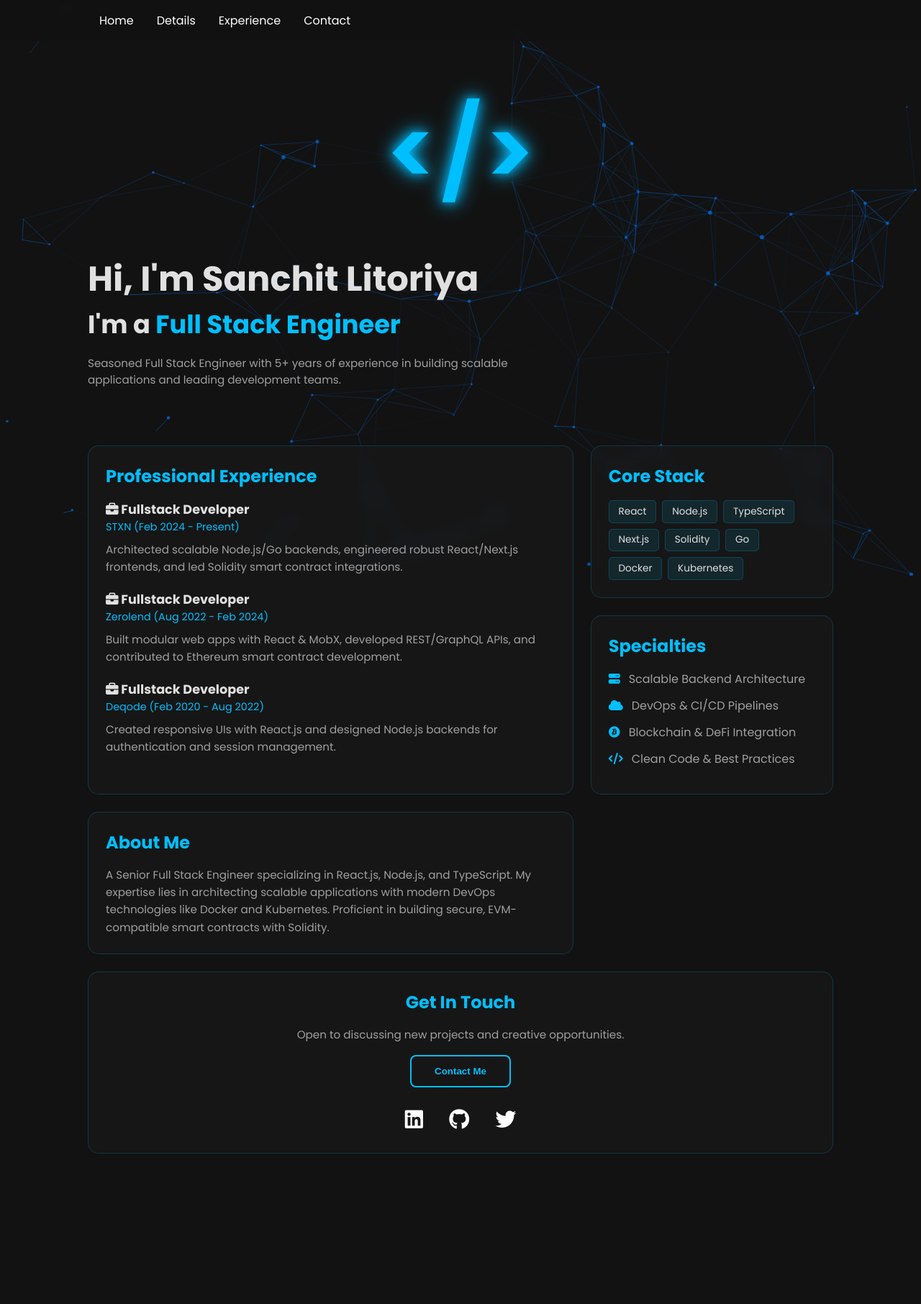
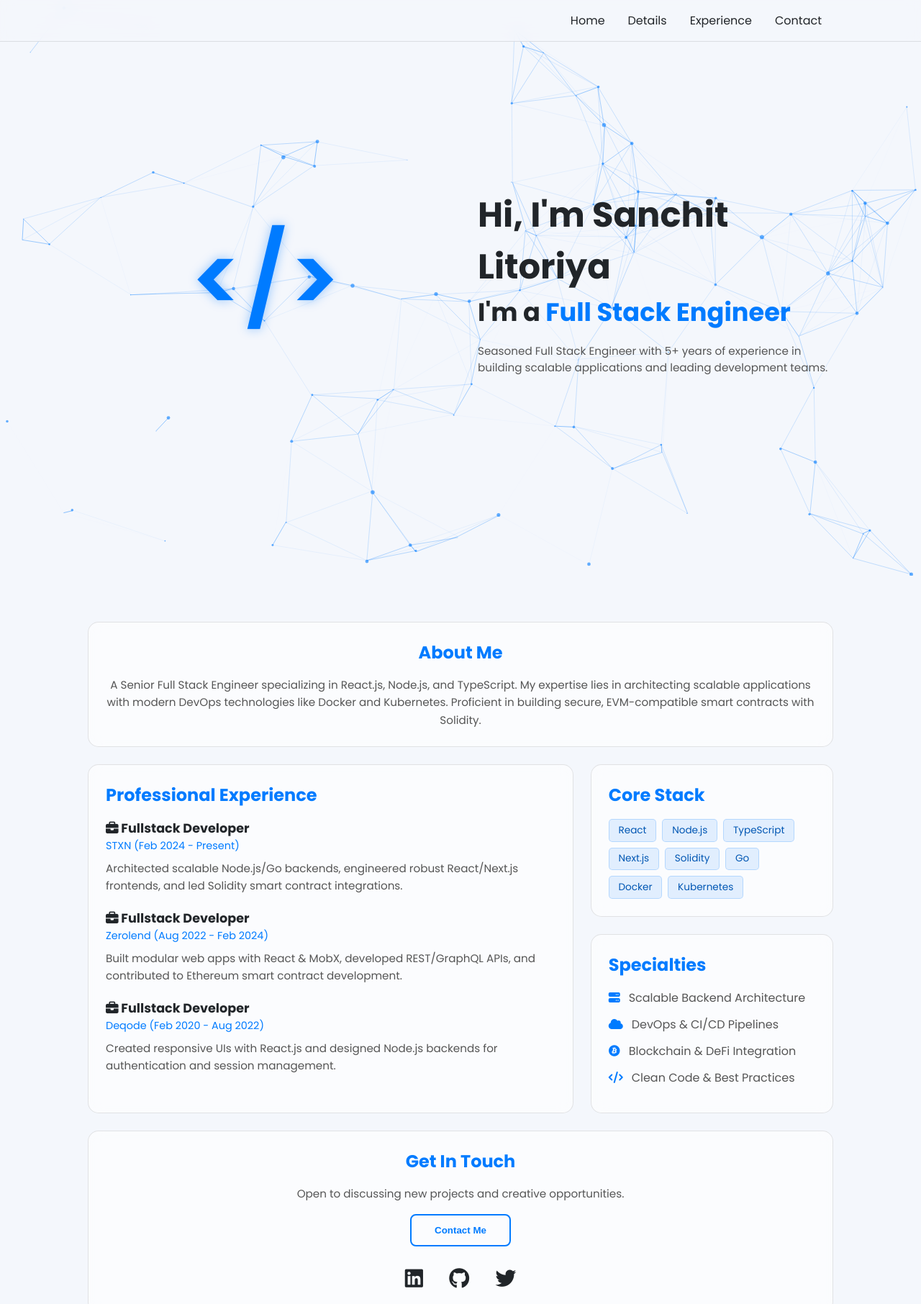
Before and after one commit to AkshatSaxena20/Sanchit_Portfolio_trial, a plain HTML site: page index.html in a window 1280 px wide. Shown: the top 1812 px of the page at 72% size. Before the commit the page ends 1667 px from the top, so only its background shows below. Drawn offline with nearby package versions, Linux system fonts and the light colour scheme.

Commit message:
style.css

```diff
--- a/style.css
+++ b/style.css
@@ -1,10 +1,10 @@
-/* General Styling & Variables */
+/* Light Theme Color Palette */
 :root {
-    --primary-color: #00bfff; /* Deep Sky Blue */
-    --surface-color: rgba(30, 30, 30, 0.4);
-    --background-color: #121212;
-    --text-color: #e0e0e0;
-    --secondary-text-color: #a0a0a0;
+    --primary-color: #007BFF;
+    --background-color: #F4F7FC;
+    --surface-color: rgba(255, 255, 255, 0.6);
+    --text-color: #212529;
+    --secondary-text-color: #555;
 }
 * { margin: 0; padding: 0; box-sizing: border-box; scroll-behavior: smooth; }
 body { font-family: 'Poppins', sans-serif; background: var(--background-color); color: var(--text-color); }
@@ -16,55 +16,43 @@ section { padding: 4rem 0; }
 #particles-js { position: fixed; width: 100%; height: 100%; top: 0; left: 0; z-index: -1; }
 
 /* Navbar */
-.navbar { position: fixed; width: 100%; padding: 1rem 0; background: rgba(18, 18, 18, 0.8); backdrop-filter: blur(10px); z-index: 1000; transition: all 0.3s ease; }
-.navbar .container { display: flex; justify-content: space-between; align-items: center; }
-.navbar .logo { font-size: 1.8rem; font-weight: 700; color: #fff; text-decoration: none; }
+.navbar { position: fixed; width: 100%; padding: 1rem 0; background: rgba(244, 247, 252, 0.8); backdrop-filter: blur(10px); z-index: 1000; border-bottom: 1px solid rgba(0,0,0,0.1); }
+.navbar .container { display: flex; justify-content: flex-end; }
 .nav-links { display: flex; list-style: none; }
-.nav-links li a { color: #fff; text-decoration: none; margin: 0 1rem; font-weight: 500; transition: color 0.3s ease; }
+.nav-links li a { color: var(--text-color); text-decoration: none; margin: 0 1rem; font-weight: 500; transition: color 0.3s ease; }
 .nav-links li a:hover { color: var(--primary-color); }
-.menu-btn { display: none; color: #fff; font-size: 1.5rem; cursor: pointer; }
+.menu-btn { display: none; color: var(--text-color); font-size: 1.5rem; cursor: pointer; }
 
-/* --- MODIFIED: Home section is no longer full screen height --- */
-.home {
-    display: flex;
-    align-items: center;
-    padding-top: 8rem; /* Space for the fixed navbar */
-    padding-bottom: 4rem; /* Space before the next section */
-    /* height: 100vh; was removed */
-}
-.home-container { display: flex; flex-direction: column; justify-content: center; gap: 2rem; width: 100%; }
-.hero-top-row { display: grid; grid-template-columns: 1fr 1fr; align-items: center; gap: 3rem; width: 100%; }
-.home-content { text-align: left; }
+/* Home Section */
+.home { height: 100vh; display: flex; align-items: center; padding: 0; }
+.home-container { display: grid; grid-template-columns: 1fr 1fr; align-items: center; gap: 3rem; width: 100%; }
+.home-content { text-align: left; } /* MODIFIED: Text aligned to the left */
 .home-content h1 { font-size: 3rem; }
 .home-content h2 { font-size: 2.2rem; margin-bottom: 1rem; white-space: nowrap; }
 .home-content .typing { color: var(--primary-color); }
-.home-content .summary { max-width: 600px; margin: 1rem 0; color: var(--secondary-text-color); font-size: 0.95rem; }
+.home-content .summary { margin: 1rem 0; color: var(--secondary-text-color); font-size: 0.95rem; }
 
 /* Dynamic Code Icon Styles */
 .hero-visual { display: flex; justify-content: center; align-items: center; }
-.code-icon { font-size: 8rem; font-weight: 600; color: var(--primary-color); text-shadow: 0 0 15px var(--primary-color), 0 0 30px var(--primary-color); animation: floatAnimation 4s ease-in-out infinite; }
+.code-icon { font-size: 8rem; font-weight: 600; color: var(--primary-color); text-shadow: 0 0 15px rgba(0, 123, 255, 0.4); animation: floatAnimation 4s ease-in-out infinite; }
 @keyframes floatAnimation { 0% { transform: translateY(0); } 50% { transform: translateY(-20px); } 100% { transform: translateY(0); } }
 
-/* --- MODIFIED: Removed top padding to bring it closer --- */
-#overview {
-    padding-top: 0;
-}
+/* Overview Section */
+#overview { padding-top: 4rem; }
 .overview-grid { display: grid; grid-template-columns: 2fr 1fr; gap: 1.5rem; }
-.grid-card { background: var(--surface-color); backdrop-filter: blur(10px); -webkit-backdrop-filter: blur(10px); border: 1px solid rgba(0, 191, 255, 0.2); border-radius: 15px; padding: 1.5rem; transition: transform 0.3s ease, box-shadow 0.3s ease; }
-.grid-card:hover { transform: translateY(-5px); box-shadow: 0 10px 20px rgba(0,0,0,0.2); }
+.grid-card { background: var(--surface-color); backdrop-filter: blur(10px); -webkit-backdrop-filter: blur(10px); border: 1px solid rgba(0, 0, 0, 0.1); border-radius: 15px; padding: 1.5rem; transition: transform 0.3s ease, box-shadow 0.3s ease; }
+.grid-card:hover { transform: translateY(-5px); box-shadow: 0 10px 20px rgba(0,0,0,0.1); }
 .grid-card h3 { font-size: 1.5rem; margin-bottom: 1rem; color: var(--primary-color); }
 .grid-card p { color: var(--secondary-text-color); font-size: 0.95rem; line-height: 1.6; }
 
-/* About card in home section */
-.about-card-home { text-align: center; }
-
 /* Grid item spanning */
-.experience-card { grid-column: 1 / 2; grid-row: 1 / 3; }
-.stack-card { grid-column: 2 / 3; grid-row: 1 / 2; }
-.specialties-card { grid-column: 2 / 3; grid-row: 2 / 3; }
+.about-card { grid-column: 1 / 3; text-align: center; }
+.experience-card { grid-column: 1 / 2; grid-row: 2 / 4; }
+.stack-card { grid-column: 2 / 3; grid-row: 2 / 3; }
+.specialties-card { grid-column: 2 / 3; grid-row: 3 / 4; }
 .contact-card { grid-column: 1 / 3; }
 
-/* Specific Card Styles */
+/* Specific Card Styles (and the rest of the file) */
 .experience-card .job { margin-bottom: 1.2rem; }
 .experience-card .job:last-child { margin-bottom: 0; }
 .experience-card h4 { font-size: 1.1rem; color: var(--text-color); }
@@ -73,51 +61,51 @@ section { padding: 4rem 0; }
 .specialties-card li { margin-bottom: 0.75rem; display: flex; align-items: center; gap: 0.75rem; color: var(--secondary-text-color); }
 .specialties-card li i { color: var(--primary-color); }
 .stack-card .stack-icons { display: flex; flex-wrap: wrap; gap: 0.5rem; }
-.stack-card span { background: rgba(0, 191, 255, 0.1); border: 1px solid rgba(0, 191, 255, 0.2); padding: 0.3rem 0.8rem; border-radius: 5px; font-size: 0.85rem; }
+.stack-card span { background: rgba(0, 123, 255, 0.1); border: 1px solid rgba(0, 123, 255, 0.2); padding: 0.3rem 0.8rem; border-radius: 5px; font-size: 0.85rem; color: #0056b3; }
 .contact-card { text-align: center; display: flex; flex-direction: column; justify-content: center; align-items: center; }
 .contact-card .btn-outline { margin-top: 1rem; }
 .contact-card .socials { margin-top: 1.5rem; }
-.socials a { color: #fff; font-size: 1.8rem; margin: 0 1rem; transition: color 0.3s ease; }
+.socials a { color: var(--text-color); font-size: 1.8rem; margin: 0 1rem; transition: color 0.3s ease; }
 .socials a:hover { color: var(--primary-color); }
 .btn-outline { padding: 0.8rem 2rem; background: transparent; color: var(--primary-color); border: 2px solid var(--primary-color); border-radius: 8px; font-weight: 600; cursor: pointer; transition: all 0.3s ease; }
 .btn-outline:hover { background: var(--primary-color); color: #fff; }
 
 /* Modal Styles */
 .modal { display: none; position: fixed; z-index: 2000; left: 0; top: 0; width: 100%; height: 100%; overflow: auto; background-color: rgba(0,0,0,0.6); align-items: center; justify-content: center; }
-.modal-content { position: relative; background-color: #2a2a3e; margin: auto; padding: 2.5rem; border-radius: 15px; width: 90%; max-width: 500px; box-shadow: 0 5px 15px rgba(0,0,0,0.3); animation: fadeIn 0.3s; }
+.modal-content { position: relative; background-color: #fff; margin: auto; padding: 2.5rem; border-radius: 15px; width: 90%; max-width: 500px; box-shadow: 0 5px 15px rgba(0,0,0,0.3); animation: fadeIn 0.3s; }
 @keyframes fadeIn { from {opacity: 0; transform: scale(0.9);} to {opacity: 1; transform: scale(1);} }
 .close-btn { color: #aaa; position: absolute; top: 1rem; right: 1.5rem; font-size: 28px; font-weight: bold; cursor: pointer; transition: color 0.3s; }
-.close-btn:hover, .close-btn:focus { color: #fff; }
-.modal-content h2 { font-size: 2rem; margin-bottom: 0.5rem; color: #fff; border-left: 4px solid var(--primary-color); padding-left: 10px; }
+.close-btn:hover, .close-btn:focus { color: var(--text-color); }
+.modal-content h2 { font-size: 2rem; margin-bottom: 0.5rem; color: var(--text-color); border-left: 4px solid var(--primary-color); padding-left: 10px; }
 .modal-content .opportunities { margin-bottom: 1.5rem; color: var(--secondary-text-color); }
-.modal-content h3 { font-size: 1.2rem; margin-bottom: 1rem; color: #fff; }
+.modal-content h3 { font-size: 1.2rem; margin-bottom: 1rem; color: var(--text-color); }
 #contactForm .form-row { display: flex; gap: 1rem; margin-bottom: 1rem; }
-#contactForm input, #contactForm textarea { width: 100%; padding: 1rem; background-color: #1e1e2d; border: 1px solid #444; border-radius: 8px; color: #fff; font-size: 1rem; font-family: 'Poppins', sans-serif; }
+#contactForm input, #contactForm textarea { width: 100%; padding: 1rem; background-color: #e9ecef; border: 1px solid #ced4da; border-radius: 8px; color: var(--text-color); font-size: 1rem; font-family: 'Poppins', sans-serif; }
 #contactForm input:focus, #contactForm textarea:focus { outline: none; border-color: var(--primary-color); }
 #contactForm textarea { resize: vertical; }
 .btn-submit { display: flex; align-items: center; justify-content: center; gap: 0.5rem; width: auto; padding: 0.8rem 1.5rem; float: right; margin-top: 1rem; background-color: var(--primary-color); color: #fff; border: none; border-radius: 8px; font-size: 1rem; font-weight: 600; cursor: pointer; transition: background-color 0.3s; }
-.btn-submit:hover { background-color: #009acd; }
+.btn-submit:hover { background-color: #0056b3; }
 
 .btn-submit.success { background-color: #28a745; }
 .btn-submit.error { background-color: #dc3545; }
 
 /* Responsive Design */
 @media(max-width: 992px) {
-    .hero-top-row { grid-template-columns: 1fr; text-align: center; }
-    .home-content { text-align: center; order: 1; }
-    .hero-visual { order: 2; margin-top: 2rem; }
-    .about-card-home { text-align: center; }
+    .home-container { grid-template-columns: 1fr; text-align: center; }
+    .home-content { text-align: center; order: 2; }
+    .hero-visual { order: 1; margin-bottom: 2rem; }
     .overview-grid { grid-template-columns: 1fr 1fr; }
-    .experience-card, .contact-card { grid-column: 1 / 3; }
+    .about-card, .experience-card, .contact-card { grid-column: 1 / 3; }
     .stack-card, .specialties-card { grid-column: auto; grid-row: auto; }
 }
 
 @media(max-width: 768px) {
+    .navbar .container { justify-content: center; position: relative; }
+    .menu-btn { display: block; position: absolute; right: 2rem; }
     .overview-grid { grid-template-columns: 1fr; }
     .nav-links { display: none; flex-direction: column; width: 100%; position: absolute; top: 65px; left: 0; background: var(--surface-color); }
     .nav-links.active { display: flex; }
     .nav-links li { text-align: center; padding: 1rem 0; }
-    .menu-btn { display: block; }
     .home-content h1 { font-size: 2.5rem; }
     .home-content h2 { font-size: 1.8rem; }
     .hero-visual { display: none; }
```
